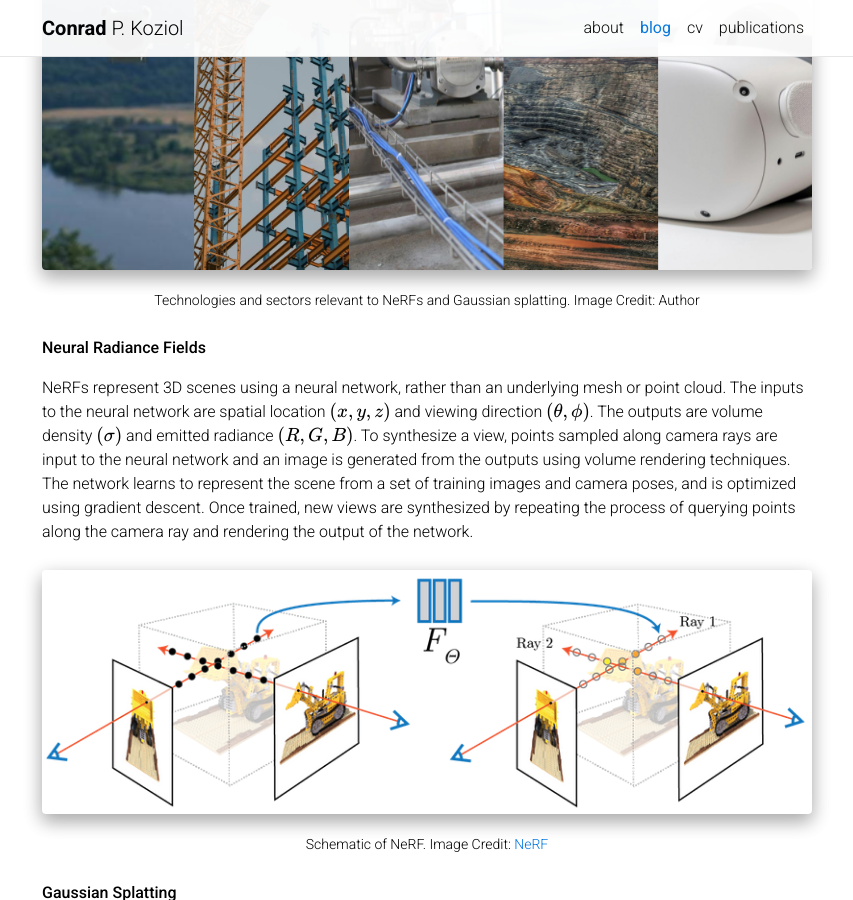
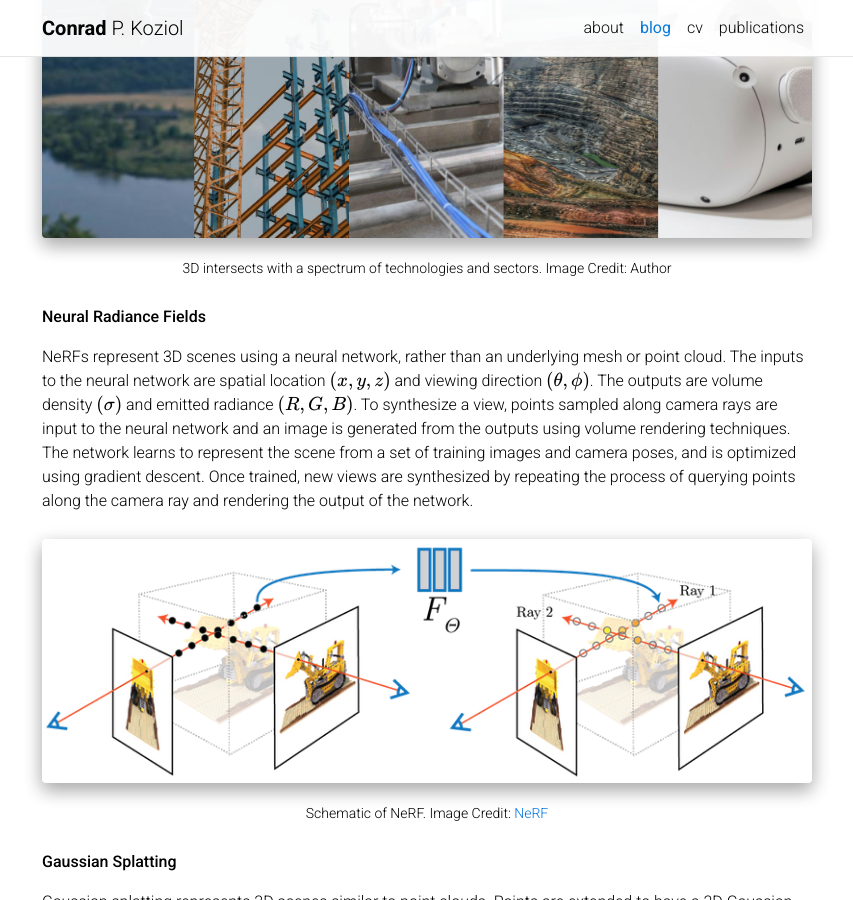
Before and after one commit to cpk26/personal_website, a Jekyll site: the page built from _posts/2024-05-21-radiance_methods.md, in a window 1280 px wide and 900 px high, scrolled down 921 px. Shown: the whole window, without its empty margins (213-1066 px from the left). Built offline with Jekyll 4.4.1, drawn with Linux system fonts in a browser that asks for light colours; comment, search, counter and statistics services are not loaded; a style sheet for code colours, icons or effects is not loaded.

Commit message:
Improve splash image caption.

```diff
--- a/_posts/2024-05-21-radiance_methods.md
+++ b/_posts/2024-05-21-radiance_methods.md
@@ -17,7 +17,7 @@ Neural Radiance Fields (NeRF) and Gaussian splatting are recent techniques which
 
 
  <div class="text-center blog_image_vpad_100">
-        {% include figure.html path="assets/blog/radiance_fields/radiance_methods_image.png" caption="Technologies and sectors relevant to NeRFs and Gaussian splatting. Image Credit: Author" class="figure-img img-fluid rounded z-depth-2" zoomable=true %}
+        {% include figure.html path="assets/blog/radiance_fields/radiance_methods_image.png" caption="3D intersects with a spectrum of technologies and sectors. Image Credit: Author" class="figure-img img-fluid rounded z-depth-2" zoomable=true %}
 </div>
 
 
```
Also changed, not shown: assets/blog/radiance_fields/radiance_methods_image.png.
